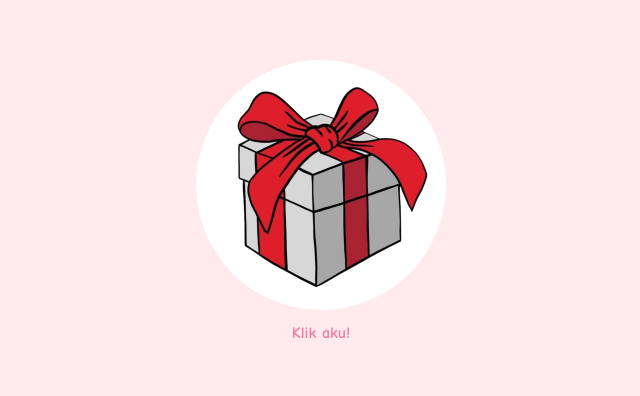
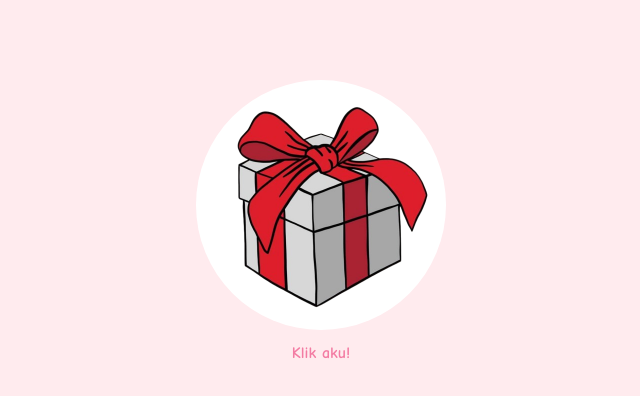
Before and after one commit to greetzza/order110_24-11-2025, a plain HTML site: page index.html in a window 1280 px wide. Shown: the part 164-560 px from the top of the page, without its empty margins (319-959 px from the left). Drawn offline with Linux system fonts and the light colour scheme.

Commit message:
Update index.html

```diff
--- a/index.html
+++ b/index.html
@@ -2,13 +2,12 @@
 <html lang="en">
 <head>
     <meta charset="UTF-8">
-
     <link rel="icon" href="logo.png" sizes="192x192">
     <link rel="apple-touch-icon" href="logo.png">
     <meta name="viewport" content="width=device-width, initial-scale=1.0">
     <title>Ucapan Ulang Tahun</title>
     <style>
-         :root {
+        :root {
             --pastel-pink: #ffd6e0;
             --pastel-mint: #c1f0d2;
             --pastel-lavender: #d4c4fb;
@@ -26,10 +25,11 @@
             flex-direction: column;
             align-items: center;
             justify-content: center;
-            height: 100vh;
+            min-height: 100vh;
             margin: 0;
-            overflow: hidden;
+            padding: 20px;
             text-align: center;
+            overflow-y: auto; /* Mengubah dari hidden ke auto */
         }
 
         #cake-container {
@@ -62,11 +62,13 @@
             border-radius: 10px;
             box-shadow: 0 10px 25px rgba(0, 0, 0, 0.3);
             max-width: 500px;
+            max-height: 70vh; /* Batasan tinggi maksimum */
             position: relative;
             transform: scale(0);
             opacity: 0;
             background: linear-gradient(135deg, var(--pastel-pink), var(--pastel-peach));
             border: 5px solid #f8bbd0;
+            overflow-y: auto; /* Menambahkan scroll vertikal */
         }
 
         #card.open {
@@ -266,5 +268,4 @@
         }
     </script>
 </body>
-
 </html>
```
